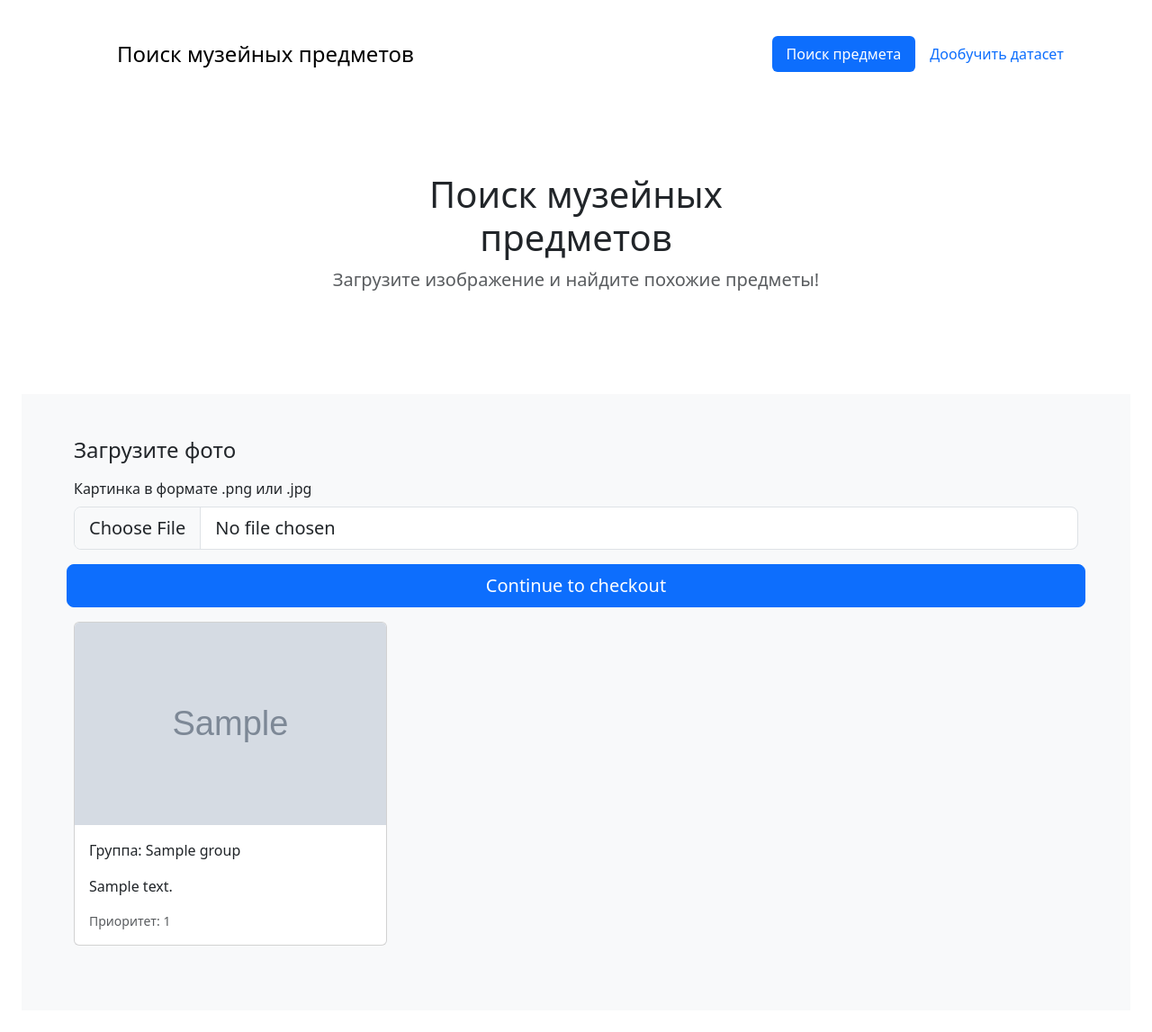
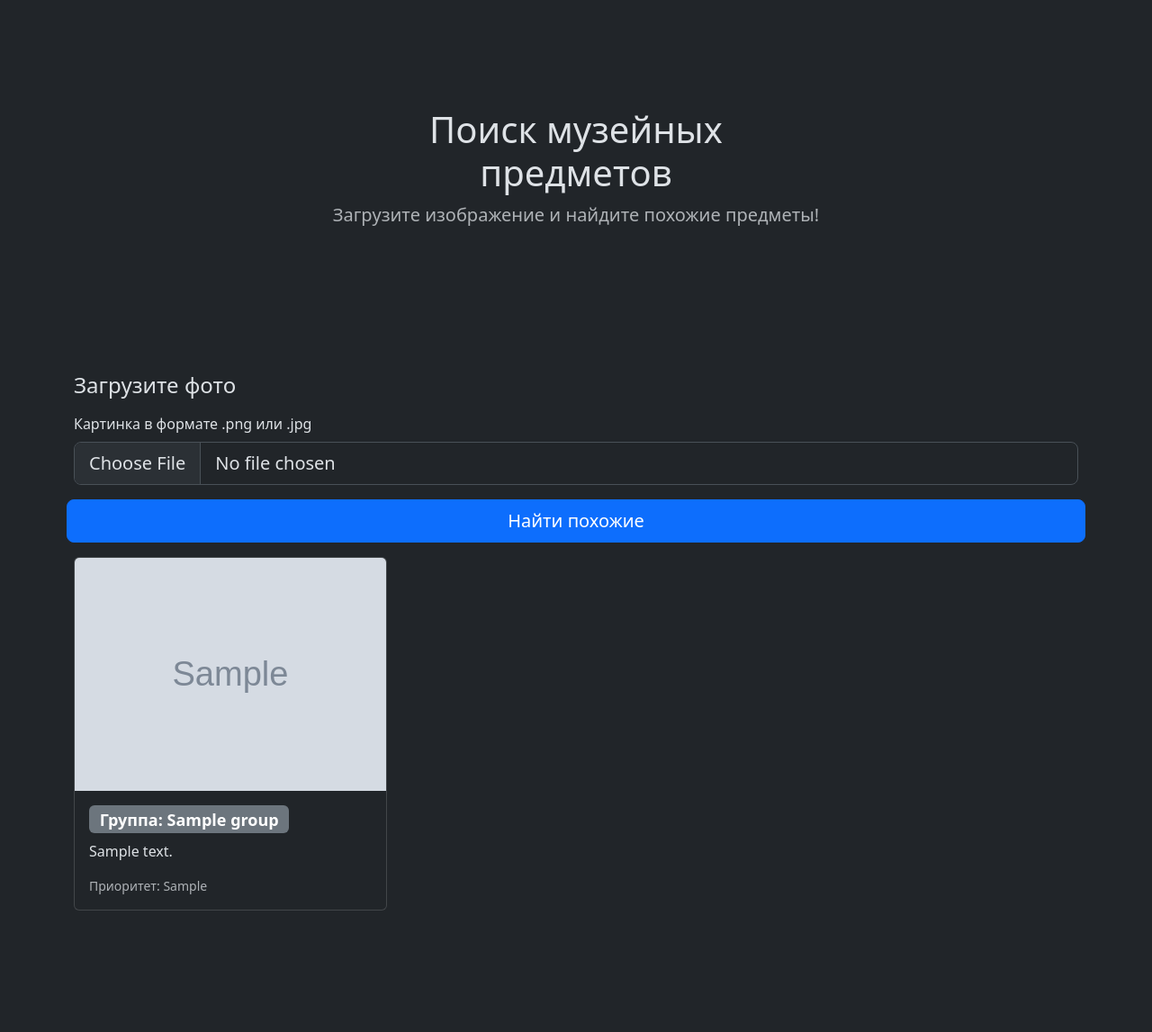
Before and after one commit to Papr1ka/Digital_breakthrough, a Django app: template web/website/templates/app/home.html in a window 1280 px wide. Shown: the whole page at 90% size. After the commit the page ends 1012 px from the top, so only its background shows below. Run offline with Django 5.2, Linux system fonts and the light colour scheme; tables that the repository leaves empty hold one stand-in row (values such as "Sample post"); the template is opened without the code that fills it: values that come from a table or form of the project are taken from there, most other values are stand-ins (such as "Sample title", 1, 10 or a date in 2020); grey boxes marked "Sample" are stand-in pictures; parts of the project's set-up code (start-up, migrations or seed data) failed here and were passed over; some libraries are stand-ins or nearby versions.

Commit message:
pretty good, works

```diff
--- /dev/null
+++ b/web/website/app/forms.py
@@ -0,0 +1,4 @@
+from django import forms
+
+class ImageForm(forms.Form):
+    image = forms.ImageField(required=True, widget=forms.FileInput(attrs={"class": "form-control form-control-lg"}))
--- a/web/website/app/urls.py
+++ b/web/website/app/urls.py
@@ -1,11 +1,9 @@
 from django.urls import path
 from .views import (
     HomeView,
-    HTMXImages
 )
 
 urlpatterns = [
     #общие страницы
     path('', HomeView.as_view(), name="home"),
-    path('htmx_images', HTMXImages.as_view(), name="images"),
 ]
--- a/web/website/templates/app/home.html
+++ b/web/website/templates/app/home.html
@@ -18,21 +18,26 @@
   </div>
 </section>
 
-<div class="album py-5 bg-light">
+<div class="album py-5">
   <div class="container">
 
     <div class="row">
       <div class="col-md-12 col-lg-12">
         <h4 class="mb-3">Загрузите фото</h4>
-        <form class="needs-validation" action="{% url 'home' %}"  method="post">
+        <form class="needs-validation" action="{% url 'home' %}"  method="post" enctype="multipart/form-data">
           {% csrf_token %}
           <div class="row g-3">
             <div>
               <label for="formFileLg" class="form-label">Картинка в формате .png или .jpg</label>
-              <input class="form-control form-control-lg" id="formFileLg" type="file">
+              {% comment %} <input class="form-control form-control-lg" id="formFileLg" type="file"> {% endcomment %}
+              {{ form.image }}
             </div>
-
-          <button class="btn btn-primary btn-lg" type="submit">Continue to checkout</button>
+            {% if message %}
+            <div class="alert alert-danger" role="alert">
+              {{ message }}
+            </div>
+            {% endif %}
+          <button class="btn btn-primary btn-lg" type="submit">Найти похожие</button>
         </form>
       </div>
     </div>
--- a/web/website/templates/app/index.html
+++ b/web/website/templates/app/index.html
@@ -6,26 +6,14 @@
     <meta charset="UTF-8">
     <meta http-equiv="X-UA-Compatible" content="IE=edge">
     <meta name="viewport" content="width=device-width, initial-scale=1.0">
-    <title>Net Ninja Pro - the Book</title>
+    <title>Поиск музейных предметов</title>
     <link rel="stylesheet" href="style.css">
     <link href="https://cdn.jsdelivr.net/npm/bootstrap@5.3.3/dist/css/bootstrap.min.css" rel="stylesheet" integrity="sha384-QWTKZyjpPEjISv5WaRU9OFeRpok6YctnYmDr5pNlyT2bRjXh0JMhjY6hW+ALEwIH" crossorigin="anonymous">
     <script src="{% static 'htmx.min.js' %}" defer></script>
     {% block links %}
     {% endblock links %}
 </head>
-<body>
-  <div class="container">
-    <header class="d-flex justify-content-center py-3">
-      <a href="/" class="d-flex align-items-center mb-3 mb-md-0 me-md-auto link-body-emphasis text-decoration-none">
-        <svg class="bi me-2" width="40" height="32"><use xlink:href="#bootstrap"></use></svg>
-        <span class="fs-4">Поиск музейных предметов</span>
-      </a>
-      <ul class="nav nav-pills">
-        <li class="nav-item"><a href="#" class="nav-link active" aria-current="page">Поиск предмета</a></li>
-        <li class="nav-item"><a href="#" class="nav-link">Дообучить датасет</a></li>
-      </ul>
-    </header>
-  </div>
+<body data-bs-theme="dark">
 
   {% block content %}
   {% endblock content %}
--- a/web/website/templates/app/partials/card.html
+++ b/web/website/templates/app/partials/card.html
@@ -1,7 +1,7 @@
 <div class="card mb-4 box-shadow">
-    <img class="card-img-top" src="{{ object.image }}" alt="Thumbnail [100%x225]" style="height: 225px; width: 100%; display: block;">
+    <img class="card-img-top" src="{{ object.image }}" alt="Thumbnail [100%x225]" style="display: block;">
     <div class="card-body">
-      <p class="card-text">Группа: {{ object.group }}</p>
+      <h4 class="card-text"><span class="badge text-bg-secondary">Группа: {{ object.group }}</span></h4>
       <p class="card-text">{{ object.description }}</p>
       <div class="d-flex justify-content-between align-items-center">
         <small class="text-muted">Приоритет: {{ counter }}</small>
--- a/web/website/templates/app/partials/images.html
+++ b/web/website/templates/app/partials/images.html
@@ -1,7 +1,17 @@
-<div class="row" id="images">
+{% comment %} <div class="row" id="images">
     {% for image in images %}
     <div class="col-md-4">
       {% include 'app/partials/card.html' with object=image counter=forloop.counter %}
     </div>
     {% endfor %}
+</div> {% endcomment %}
+
+<div class="row" id="images">
+    {% for column in test %}
+    <div class="col-md-4 col">
+      {% for image in column %}
+        {% include 'app/partials/card.html' with object=image.1 counter=image.0 %}
+      {% endfor %}
+    </div>
+    {% endfor %}
 </div>
```
Also changed, not shown: web/website/app/model.py (+2 -9 lines), web/website/app/views.py (+39 -18 lines), web/website/templates/app/partials/dragdrop.html (deleted, +0 -41 lines).
